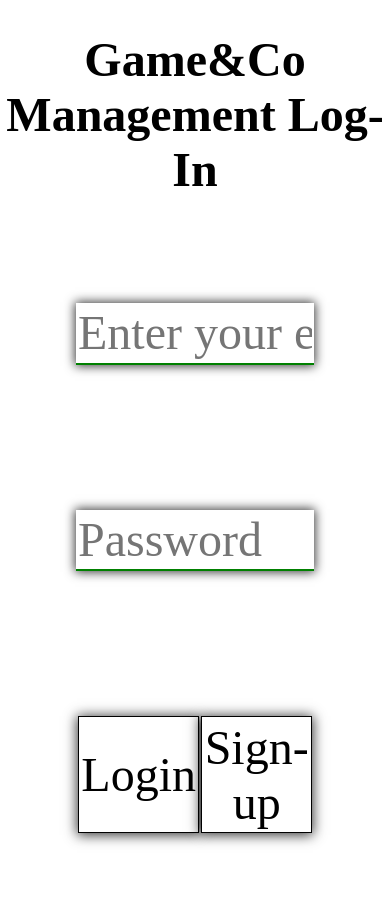
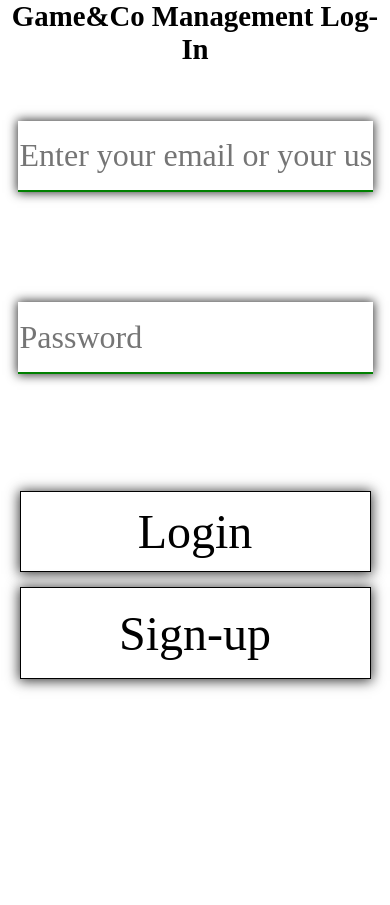
Before and after one commit to sebltm/WebDevCA, a PHP site: page / in a window 390 px wide. After the commit the page ends 691 px from the top, so only its background shows below. Run offline with PHP 8.4, Linux system fonts and the light colour scheme; some libraries are stand-ins or nearby versions; some web fonts are replaced.

Commit message:
Interface fixes

```diff
--- a/css/index.css
+++ b/css/index.css
@@ -31,10 +31,8 @@ form {
 }
 
 input, button {
-	padding: 1%;
-	width: 100%;;
+	width: 100%;
 	outline: none;
-	margin: 1% 0 0;
 	display: block;
 	font-size: 3em;
 	background: #FFFFFF;
@@ -81,3 +79,35 @@ form div {
 #tryagain {
 	display: none;
 }
+
+@media (max-width: 1020px) {
+	body {
+		height: 100vh;
+	}
+
+	h1 {
+		margin: 0;
+		font-size: 1.8em;
+	}
+
+	form {
+		margin: auto;
+		width: 90%;
+		height: 80%;
+	}
+
+	input {
+		flex: 0 1 10%;
+		font-size: 2em;
+	}
+
+	form div {
+		flex: 0 1 30%;
+		flex-flow: column;
+		justify-content: space-around;
+	}
+
+	#submitbutton, #signin {
+		flex: 0 1 40%;
+	}
+}
```
Also changed, not shown: css/management.css (+4 -4 lines), css/signup.css (+26 -0 lines).
